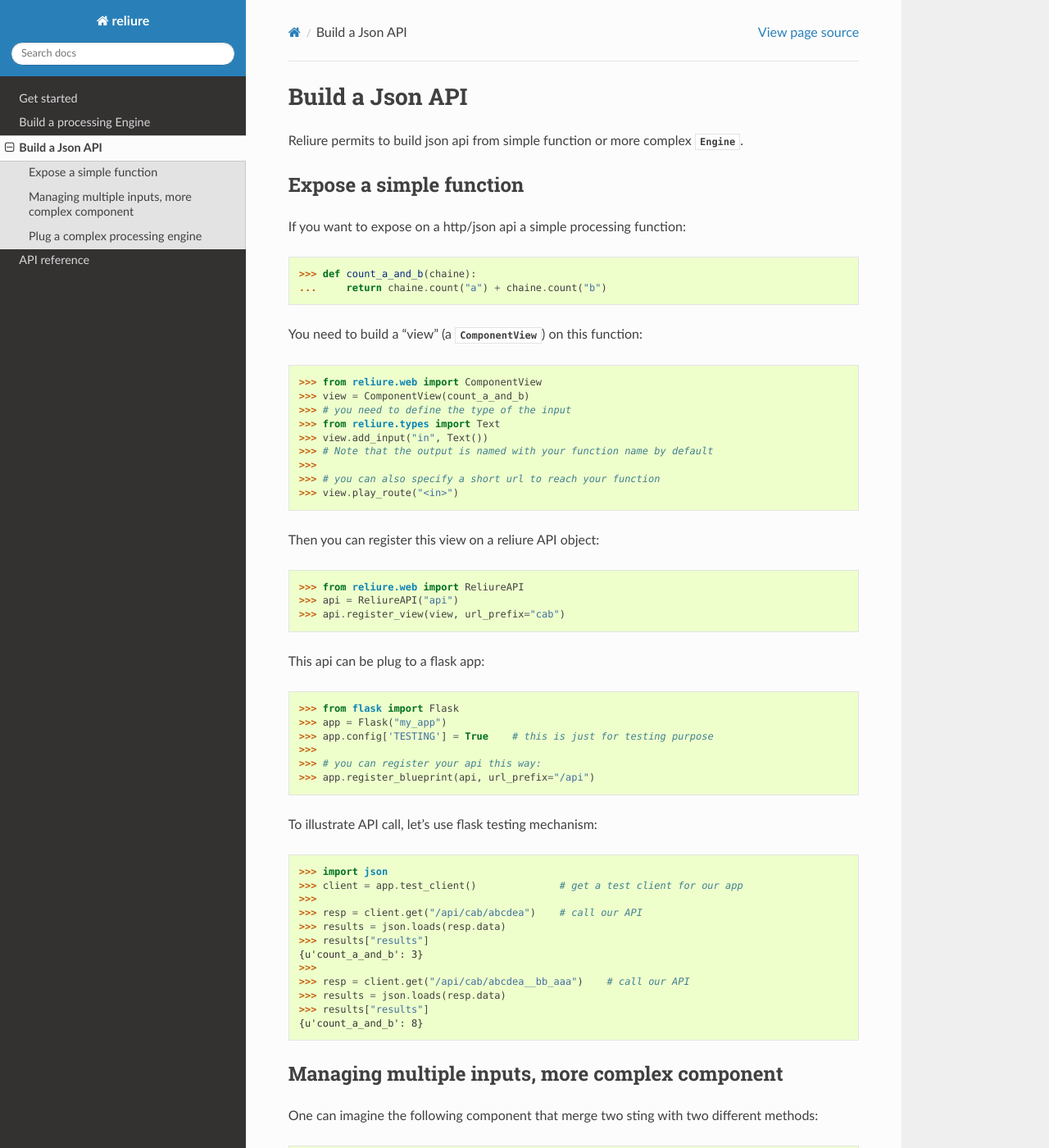
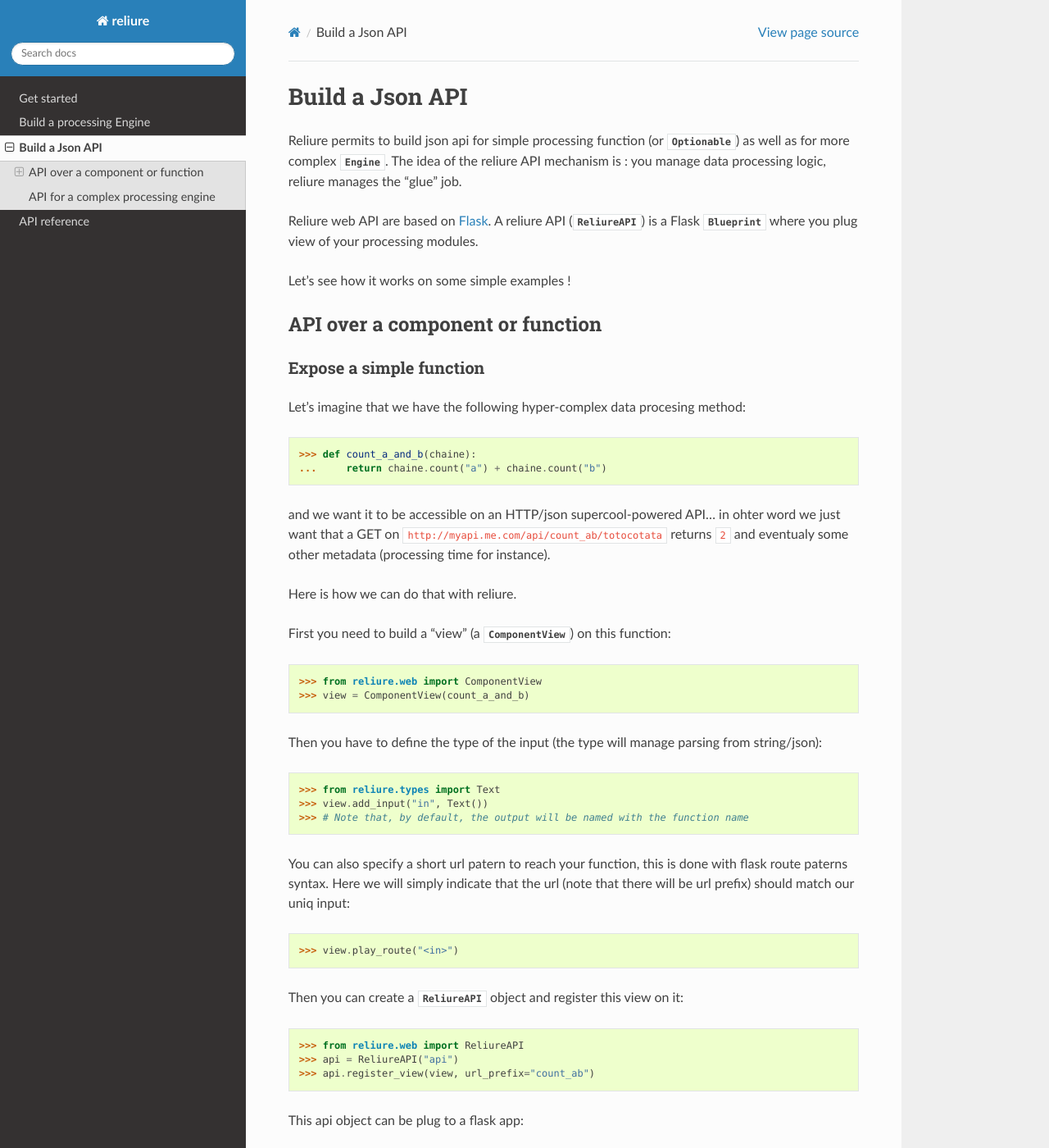
Before and after one commit to kodexlab/reliure, a Sphinx documentation site: the page built from docs/web.rst, in a window 1280 px wide and 1400 px high. Shown: the whole window at 82% size. Built offline with Sphinx 7.4.7 and the Read the Docs theme 2.0.0, drawn with Linux system fonts in a browser that asks for light colours; formulas are drawn with MathJax 3; pages that are not in the unit, such as notebooks, are missing from menus; some of the changed text lies outside the part shown.

Commit message:
better doc

```diff
--- a/docs/web.rst
+++ b/docs/web.rst
@@ -1,65 +1,110 @@
 .. _reliure-web:
 
+**************
 Build a Json API
-================
+**************
 
-Reliure permits to build json api from simple function or more complex :class:`.Engine`.
+Reliure permits to build json api for simple processing function (or :class:`Optionable`)
+as well as for more complex :class:`.Engine`. The idea of the reliure API
+mechanism is : you manage data processing logic, reliure manages the "glue" job.
+
+Reliure web API are based on `Flask <http://flask.pocoo.org/>`_.
+A reliure API (:class:`ReliureAPI`) is a Flask :class:`.Blueprint` where you plug view of your
+processing modules.
+
+Let's see how it works on some simple examples !
 
 
+.. add some hidden import code
+
+.. doctest::
+    :hide:
+
+    >>> from pprint import pprint
+    >>> import json
+
+
+API over a component or function
+############################
+
 Expose a simple function
-~~~~~~~~~~~~~~~~~~~~~~~~
+=====================
 
-If you want to expose on a http/json api a simple processing function:
+Let's imagine that we have the following hyper-complex data procesing method:
 
 >>> def count_a_and_b(chaine):
 ...     return chaine.count("a") + chaine.count("b")
 
-You need to build a "view" (a :class:`.ComponentView`) on this function:
+and we want it to be accessible on an HTTP/json supercool-powered API...
+in ohter word we just want that a GET on ``http://myapi.me.com/api/count_ab/totocotata``
+returns ``2`` and eventualy some other metadata (processing time for instance).
+
+Here is how we can do that with reliure.
+
+First you need to build a "view" (a :class:`.ComponentView`) on this function:
 
 >>> from reliure.web import ComponentView
 >>> view = ComponentView(count_a_and_b)
->>> # you need to define the type of the input
+
+Then you have to define the type of the input (the type will manage parsing
+from string/json):
+
 >>> from reliure.types import Text
 >>> view.add_input("in", Text())
->>> # Note that the output is named with your function name by default
->>>
->>> # you can also specify a short url to reach your function
+>>> # Note that, by default, the output will be named with the function name
+
+You can also specify a short url patern to reach your function,
+this is done with flask route paterns syntax.
+Here we will simply indicate that the url (note that there will be url prefix)
+should match our uniq input:
+
 >>> view.play_route("<in>")
 
-Then you can register this view on a reliure API object:
+Then you can create a :class:`.ReliureAPI` object and register this view on it:
 
 >>> from reliure.web import ReliureAPI
 >>> api = ReliureAPI("api")
->>> api.register_view(view, url_prefix="cab")
+>>> api.register_view(view, url_prefix="count_ab")
 
-This api can be plug to a flask app:
+This api object can be plug to a flask app:
 
 >>> from flask import Flask
 >>> app = Flask("my_app")
->>> app.config['TESTING'] = True    # this is just for testing purpose
->>>
->>> # you can register your api this way:
 >>> app.register_blueprint(api, url_prefix="/api")
+
+
+.. doctest::
+    :hide:
+
+    >>> app.config['TESTING'] = True    # this is just for testing purpose
+    >>> client = app.test_client()              # get a test client for our app
 
 To illustrate API call, let's use flask testing mechanism:
 
->>> import json
->>> client = app.test_client()              # get a test client for our app
->>>
->>> resp = client.get("/api/cab/abcdea")    # call our API
+>>> resp = client.get("/api/count_ab/abcdea")    # call our API
 >>> results = json.loads(resp.data)
->>> results["results"]
+>>> pprint(results["results"])
 {u'count_a_and_b': 3}
 >>>
->>> resp = client.get("/api/cab/abcdea__bb_aaa")    # call our API
+>>> resp = client.get("/api/count_ab/abcdea__bb_aaa")
 >>> results = json.loads(resp.data)
->>> results["results"]
+>>> pprint(results["results"])
 {u'count_a_and_b': 8}
 
+Note that meta information is also available:
 
+>>> pprint(results["meta"])         #doctest: +SKIP
+{u'details': [{u'errors': [],
+               u'name': u'count_a_and_b',
+               u'time': 3.314018249511719e-05,
+               u'warnings': []}],
+ u'errors': [],
+ u'name': u'count_a_and_b:[count_a_and_b]',
+ u'time': 3.314018249511719e-05,
+ u'warnings': []}
 
-Managing multiple inputs, more complex component
-~~~~~~~~~~~~~~~~~~~~~~~~~~~~~~~~~~~~~~~~~~
+Managing options and multiple inputs
+================================
 
 One can imagine the following component that merge two sting with two different
 methods:
@@ -152,7 +197,7 @@ On can also list the options of this component:
 
 
 
-Plug a complex processing engine
-~~~~~~~~~~~~~~~~~~~~~~~~~~~~
+API for a complex processing engine
+###############################
 
-{{TODO}}
+TODO
```
